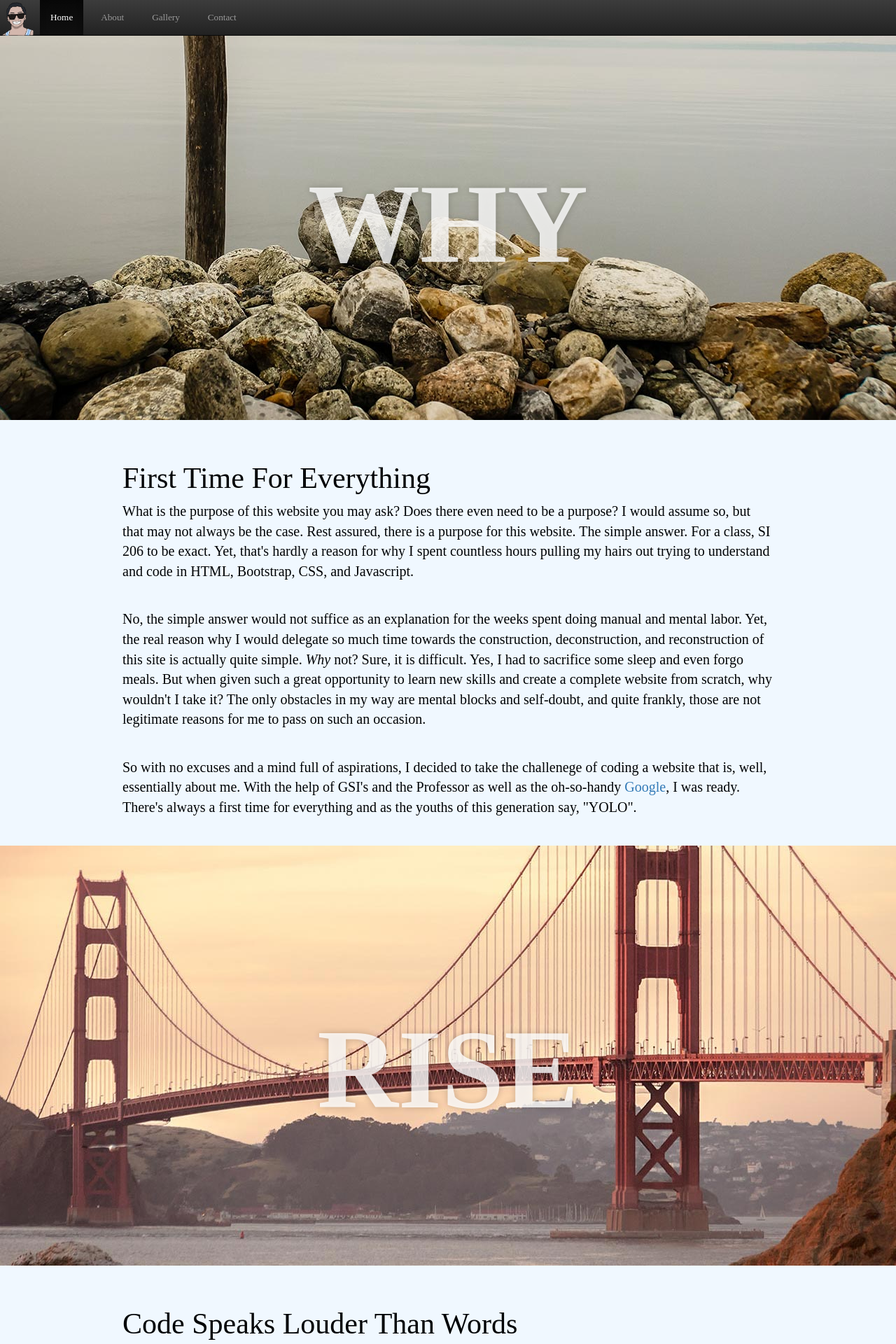
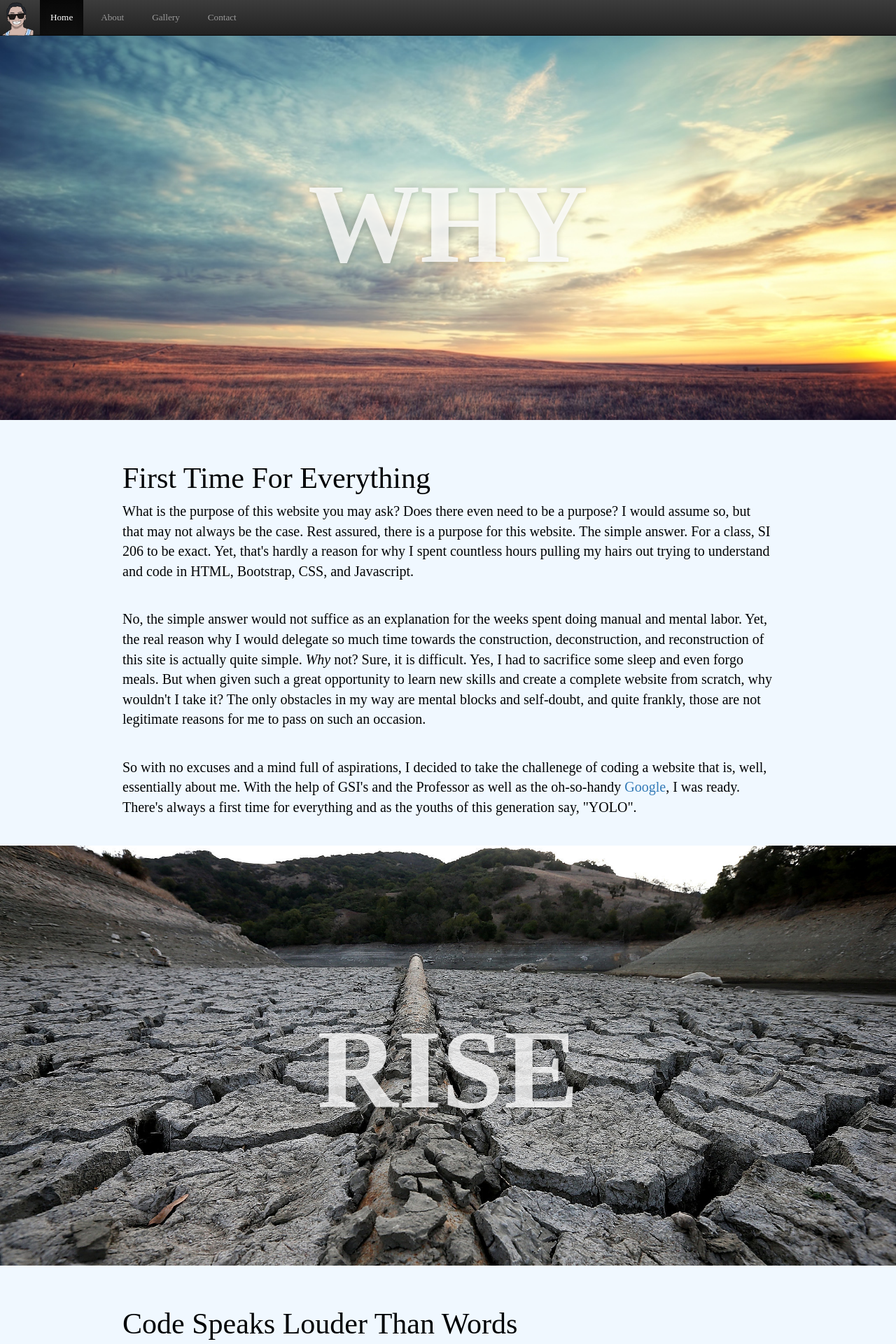
Before and after one commit to austinc123/austinwebsite, a Python web app: template templates/home.html in a window 1280 px wide. Shown: the top 1920 px of the page at 70% size. Run offline with Jinja, Linux system fonts and the light colour scheme; the template is opened without the code that fills it, so the values that code supplies are empty; some libraries are stand-ins or nearby versions; some web fonts are replaced.

Commit message:
changed background pics

```diff
--- a/static/css/style.css
+++ b/static/css/style.css
@@ -185,13 +185,13 @@ section.module.parallax h1 {
   text-shadow: 0 0 10px rgba(0, 0, 0, 0.2);
 }
 section.module.parallax-1 {
-  background-image: url("/static/images/1.jpg");
+  background-image: url("/static/images/sky.jpg");
 }
 section.module.parallax-2 {
-  background-image: url("/static/images/2.jpg");
+  background-image: url("/static/images/rise.jpg");
 }
 section.module.parallax-3 {
-  background-image: url("/static/images/3.jpg");
+  background-image: url("/static/images/enjoy.jpg");
 }
 
 
```
Also changed, not shown: static/images/enjoy.jpg (added), static/images/rise.jpg (added), static/images/sky.jpg (added).
